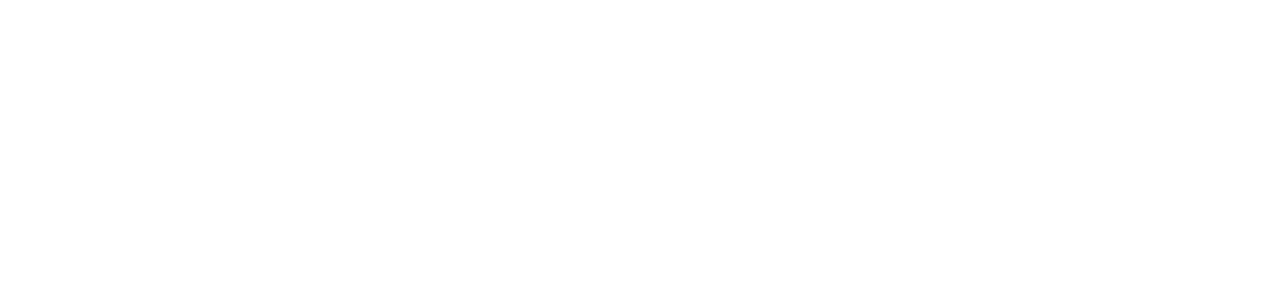
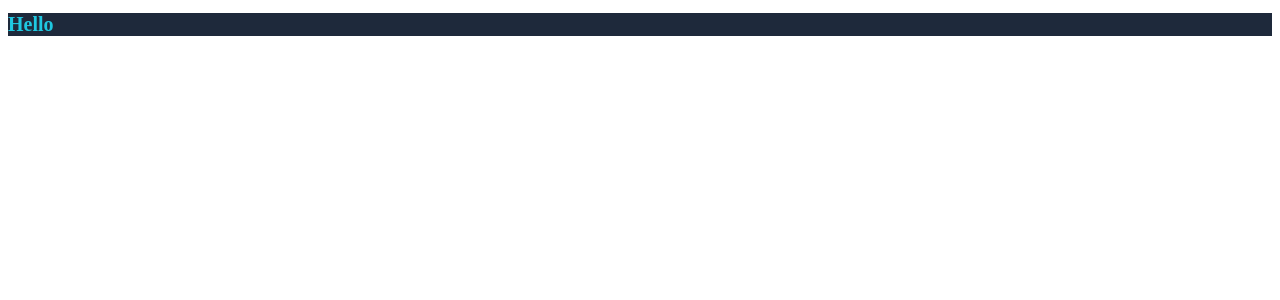
Before and after one commit to Tyyagoo/markee-brainnco, a React (Create React App) app: page / in a window 1280 px wide. Shown: the top 300 px of the page. Built offline with nearby package versions, Linux system fonts and the light colour scheme.

Commit message:
styled components base config

```diff
--- a/package.json
+++ b/package.json
@@ -10,6 +10,7 @@
     "@types/node": "^12.0.0",
     "@types/react": "^17.0.0",
     "@types/react-dom": "^17.0.0",
+    "@types/styled-components": "5.1.15",
     "babel-eslint": "^10.1.0",
     "eslint-config-standard": "^16.0.3",
     "eslint-config-standard-jsx": "^10.0.0",
@@ -23,6 +24,7 @@
     "react": "^17.0.2",
     "react-dom": "^17.0.2",
     "react-scripts": "4.0.3",
+    "styled-components": "5.3.3",
     "typescript": "^4.1.2",
     "web-vitals": "^1.0.1"
   },
--- /dev/null
+++ b/src/app.tsx
@@ -0,0 +1,12 @@
+import styled, { css } from 'styled-components/macro'
+
+const Title = styled.h1`${({ theme }) => css`
+  background-color: ${theme.colors.black};
+  color: ${theme.colors.primary};
+`}`
+
+function App () {
+  return <div><Title>Hello</Title></div>
+}
+
+export { App }
--- a/src/index.tsx
+++ b/src/index.tsx
@@ -1,10 +1,11 @@
 import { StrictMode } from 'react'
 import ReactDOM from 'react-dom'
 import reportWebVitals from './reportWebVitals'
+import { Root } from 'root'
 
 ReactDOM.render(
   <StrictMode>
-    <div />
+    <Root />
   </StrictMode>,
   document.getElementById('root'),
 )
--- /dev/null
+++ b/src/resources/theme.ts
@@ -0,0 +1,12 @@
+import { DefaultTheme } from 'styled-components'
+
+export const theme: DefaultTheme = {
+  colors: {
+    primary: '#1FC8E1',
+    secondary: '#2DD4BF',
+    black: '#1E293B',
+    lightBlack: '#293445',
+    gray: '#E4E5E7',
+    white: '#FAFAFA',
+  },
+}
--- /dev/null
+++ b/src/root.tsx
@@ -0,0 +1,28 @@
+import { ThemeProvider, createGlobalStyle } from 'styled-components'
+import { App } from 'app'
+import { theme } from 'resources/theme'
+
+const GlobalStyle = createGlobalStyle`
+    * {
+        box-sizing: border-box;
+    }
+
+    html {
+        font-size: 62.5%;
+    }
+
+    body {
+        font-family: 'DM Sans' sans-serif;
+    }
+`
+
+function Root () {
+  return (
+    <ThemeProvider theme={theme}>
+      <GlobalStyle />
+      <App />
+    </ThemeProvider>
+  )
+}
+
+export { Root }
```
Also changed, not shown: src/@types/styled.d.ts (added, +14 -0 lines), 1 other file (tests, documents, lock files or other folders).
